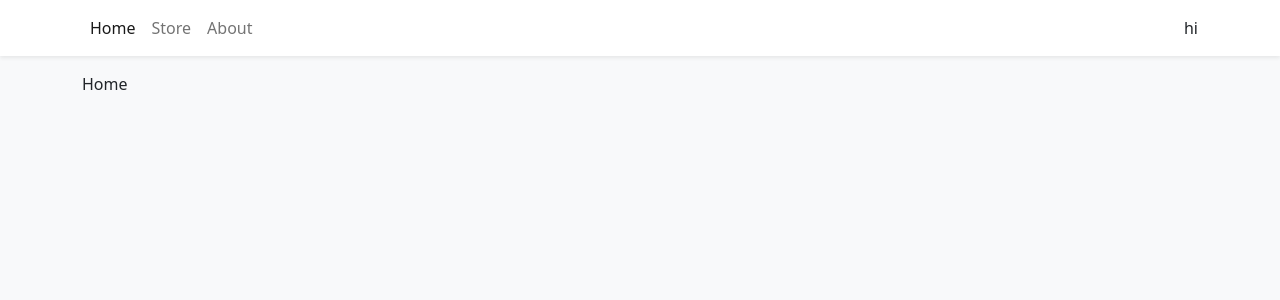
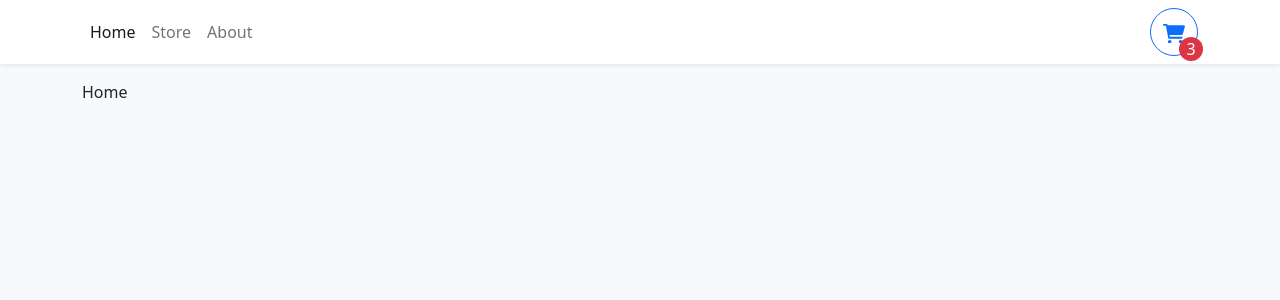
Before and after one commit to khanshorif331/shopping-cart-ts, a React (Vite) app: page / in a window 1280 px wide. Shown: the top 300 px of the page. Built offline with nearby package versions, Linux system fonts and the light colour scheme.

Commit message:
homepage initially done

```diff
--- a/src/components/Navbar.tsx
+++ b/src/components/Navbar.tsx
@@ -1,9 +1,9 @@
-import { Container, Nav, Navbar as NavbarBs } from 'react-bootstrap'
+import { Button, Container, Nav, Navbar as NavbarBs } from 'react-bootstrap'
 import { NavLink } from 'react-router-dom'
 
 export const Navbar = () => {
 	return (
-		<NavbarBs className="bg-white shadow-sm mb-3">
+		<NavbarBs sticky="top" className="bg-white shadow-sm mb-3">
 			<Container>
 				<Nav className="me-auto">
 					<Nav.Link to="/" as={NavLink}>
@@ -16,7 +16,33 @@
 						About
 					</Nav.Link>
 				</Nav>
-				hi
+				<Button
+					style={{ width: '3rem', height: '3rem', position: 'relative' }}
+					variant="outline-primary"
+					className="rounded-circle"
+				>
+					<svg
+						xmlns="http://www.w3.org/2000/svg"
+						viewBox="0 0 576 512"
+						fill="currentColor"
+					>
+						<path d="M96 0C107.5 0 117.4 8.19 119.6 19.51L121.1 32H541.8C562.1 32 578.3 52.25 572.6 72.66L518.6 264.7C514.7 278.5 502.1 288 487.8 288H170.7L179.9 336H488C501.3 336 512 346.7 512 360C512 373.3 501.3 384 488 384H159.1C148.5 384 138.6 375.8 136.4 364.5L76.14 48H24C10.75 48 0 37.25 0 24C0 10.75 10.75 0 24 0H96zM128 464C128 437.5 149.5 416 176 416C202.5 416 224 437.5 224 464C224 490.5 202.5 512 176 512C149.5 512 128 490.5 128 464zM512 464C512 490.5 490.5 512 464 512C437.5 512 416 490.5 416 464C416 437.5 437.5 416 464 416C490.5 416 512 437.5 512 464z" />
+					</svg>
+					<div
+						className="rounded-circle bg-danger d-flex justify-content-center align-items-center"
+						style={{
+							color: 'white',
+							width: '1.5rem',
+							height: '1.5rem',
+							position: 'absolute',
+							bottom: '0',
+							right: '0',
+							transform: 'translate(25%, 25%)',
+						}}
+					>
+						3
+					</div>
+				</Button>
 			</Container>
 		</NavbarBs>
 	)
```
